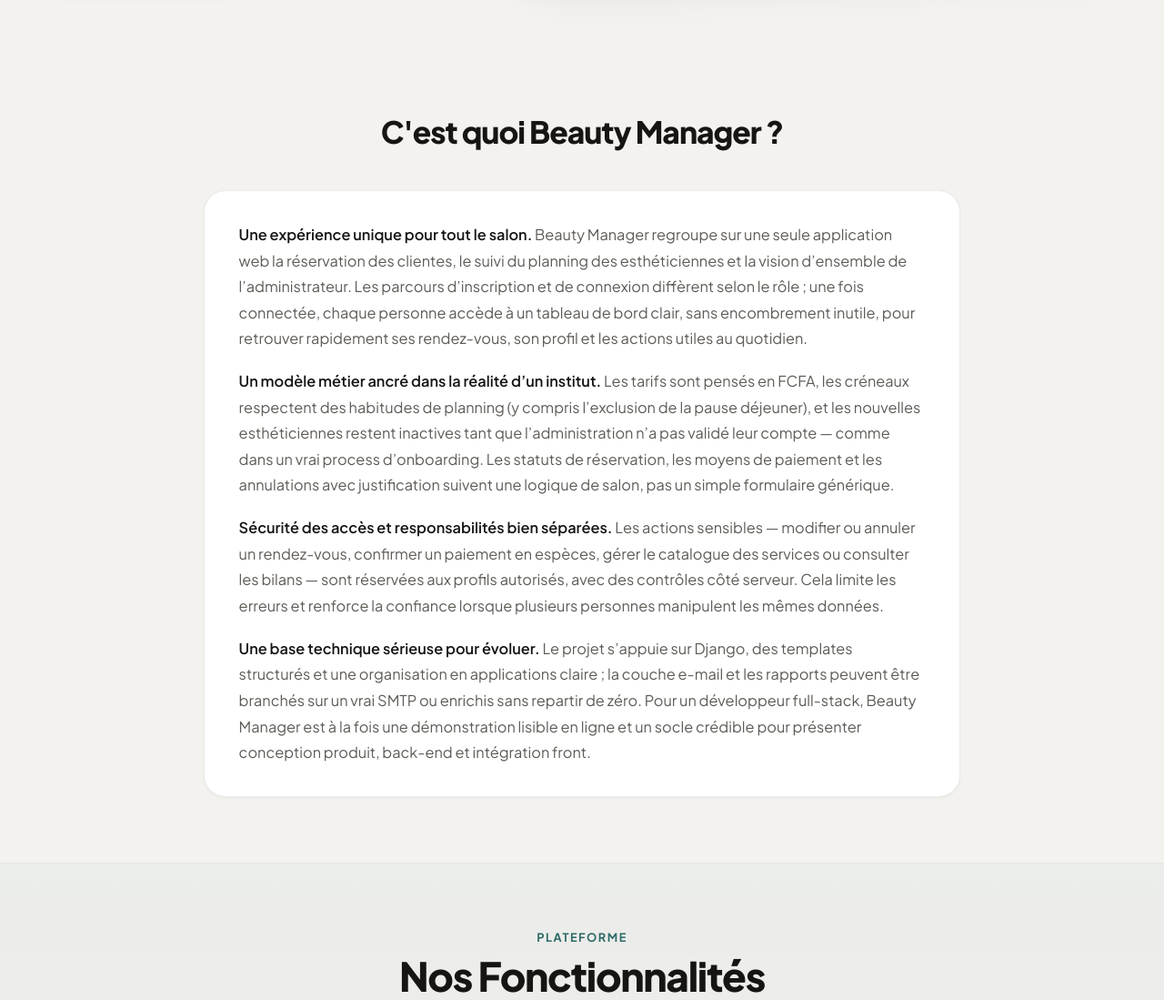
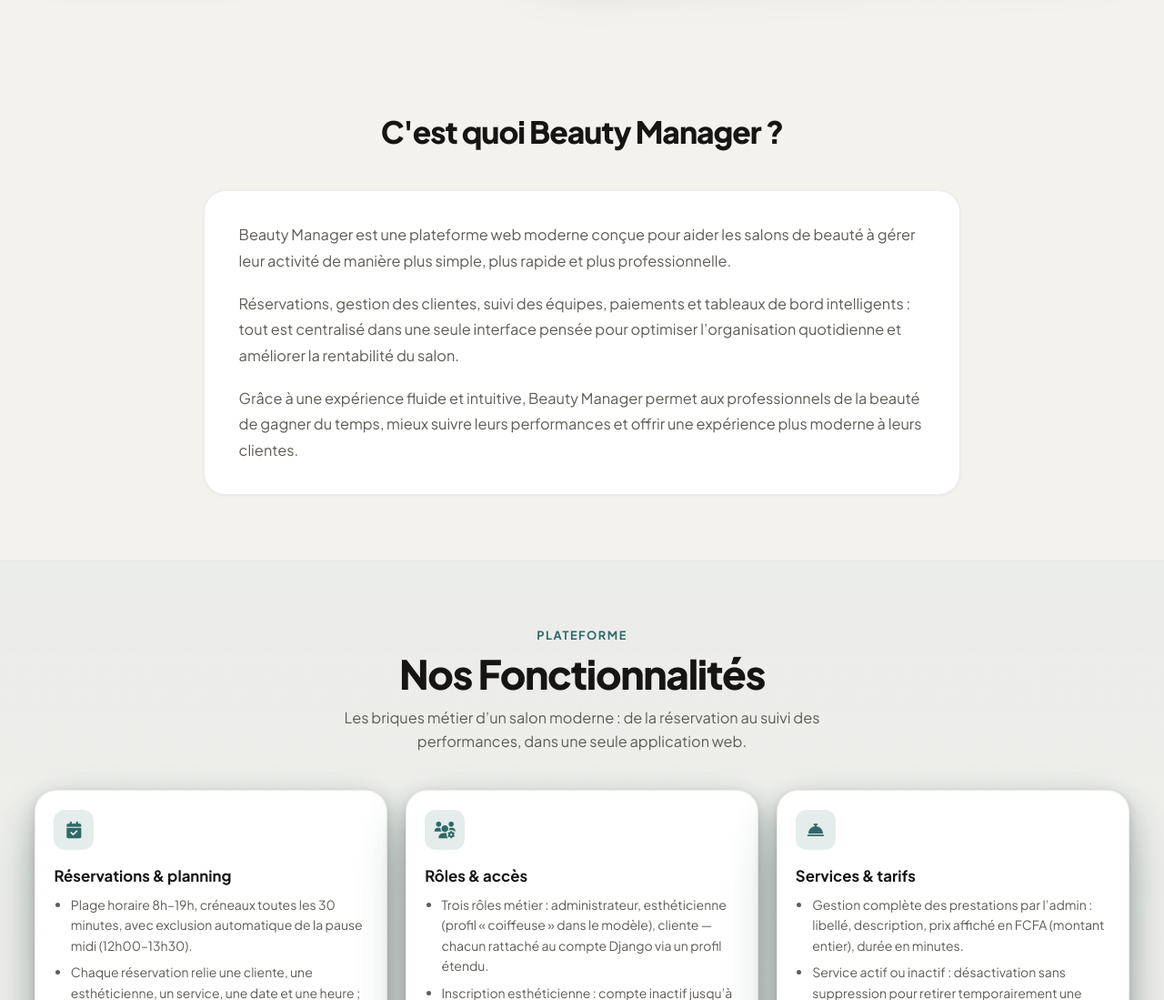
Before and after one commit to irraisaac16-code/Beauty-manager, a Django app: page / in a window 1280 px wide. Shown: the part 691-1790 px from the top of the page at 91% size. Run offline with Django 5.2, Linux system fonts and the light colour scheme.

Commit message:
copy(home): nouveau texte section C'est quoi Beauty Manager
Co-authored-by: Cursor <cursoragent@cursor.com>

```diff
--- a/manager/templates/manager/home.html
+++ b/manager/templates/manager/home.html
@@ -616,16 +616,13 @@
                 </header>
                 <div class="why-prose">
                     <p>
-                        <strong>Une expérience unique pour tout le salon.</strong> Beauty Manager regroupe sur une seule application web la réservation des clientes, le suivi du planning des esthéticiennes et la vision d’ensemble de l’administrateur. Les parcours d’inscription et de connexion diffèrent selon le rôle ; une fois connectée, chaque personne accède à un tableau de bord clair, sans encombrement inutile, pour retrouver rapidement ses rendez-vous, son profil et les actions utiles au quotidien.
+                        Beauty Manager est une plateforme web moderne conçue pour aider les salons de beauté à gérer leur activité de manière plus simple, plus rapide et plus professionnelle.
                     </p>
                     <p>
-                        <strong>Un modèle métier ancré dans la réalité d’un institut.</strong> Les tarifs sont pensés en FCFA, les créneaux respectent des habitudes de planning (y compris l’exclusion de la pause déjeuner), et les nouvelles esthéticiennes restent inactives tant que l’administration n’a pas validé leur compte — comme dans un vrai process d’onboarding. Les statuts de réservation, les moyens de paiement et les annulations avec justification suivent une logique de salon, pas un simple formulaire générique.
+                        Réservations, gestion des clientes, suivi des équipes, paiements et tableaux de bord intelligents : tout est centralisé dans une seule interface pensée pour optimiser l’organisation quotidienne et améliorer la rentabilité du salon.
                     </p>
                     <p>
-                        <strong>Sécurité des accès et responsabilités bien séparées.</strong> Les actions sensibles — modifier ou annuler un rendez-vous, confirmer un paiement en espèces, gérer le catalogue des services ou consulter les bilans — sont réservées aux profils autorisés, avec des contrôles côté serveur. Cela limite les erreurs et renforce la confiance lorsque plusieurs personnes manipulent les mêmes données.
-                    </p>
-                    <p>
-                        <strong>Une base technique sérieuse pour évoluer.</strong> Le projet s’appuie sur Django, des templates structurés et une organisation en applications claire ; la couche e-mail et les rapports peuvent être branchés sur un vrai SMTP ou enrichis sans repartir de zéro. Pour un développeur full-stack, Beauty Manager est à la fois une démonstration lisible en ligne et un socle crédible pour présenter conception produit, back-end et intégration front.
+                        Grâce à une expérience fluide et intuitive, Beauty Manager permet aux professionnels de la beauté de gagner du temps, mieux suivre leurs performances et offrir une expérience plus moderne à leurs clientes.
                     </p>
                 </div>
             </div>
```
